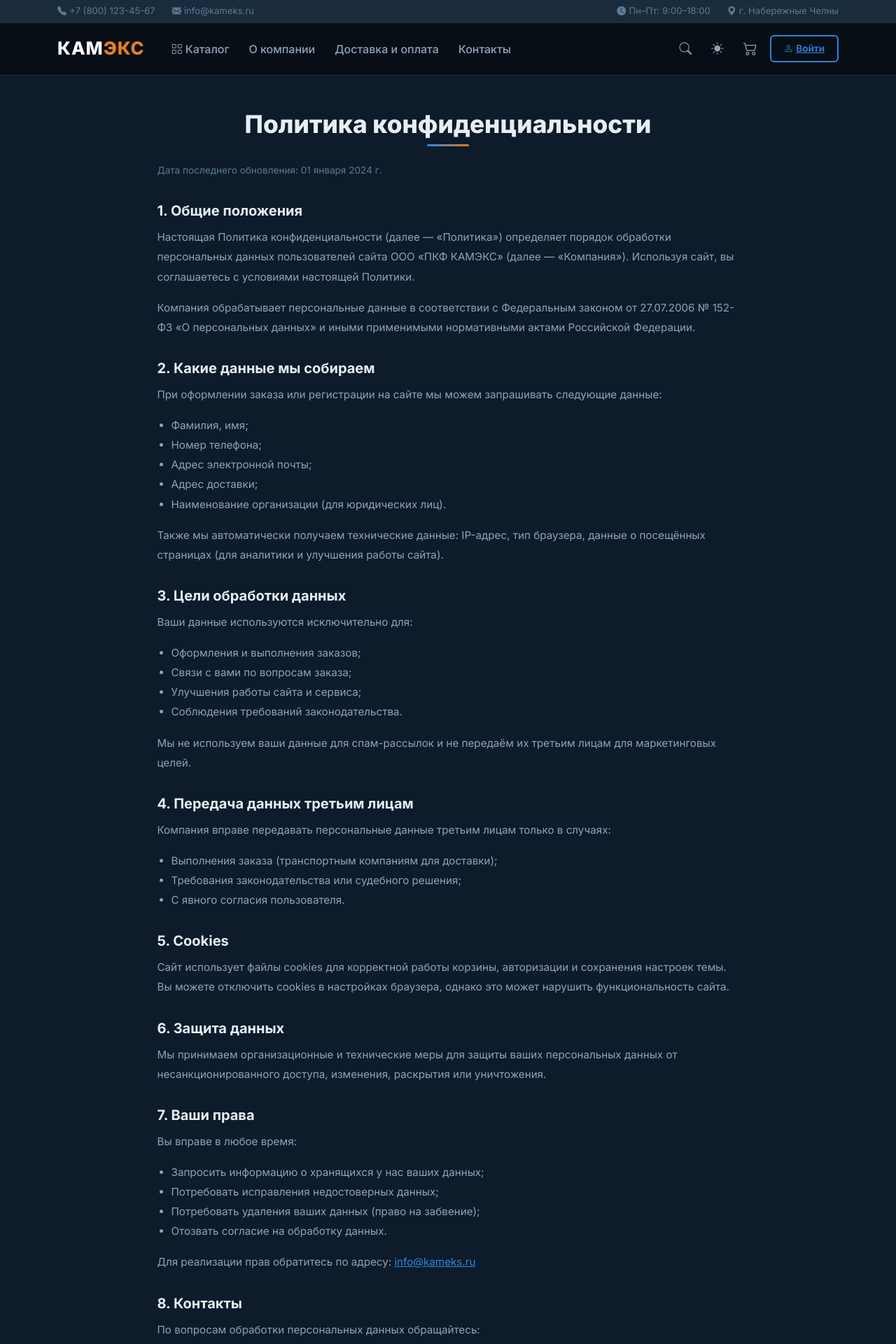
After one commit to hunterkroks/kameks, a Django app: page /privacy/ in a window 1280 px wide. The commit adds this page. Shown: the top 1920 px of the page at 70% size. Run offline with Django 5.2, Linux system fonts and the light colour scheme; parts of the project's set-up code (start-up, migrations or seed data) failed here and were passed over.

Commit message:
Поиск на главной, страницы сертификатов и политики, дедупликация брендов
- index.html: добавлена строка поиска в hero-секции с живыми подсказками (fetch /catalog/search-suggest/), Enter → каталог; удалены дублирующие hero-brand-pill (бренды остались в секции 03)
- main/urls.py + views.py: новые маршруты /certificates/ и /privacy/
- templates/main/certificates.html: страница сертификатов качества с карточками партнёров
- templates/main/privacy.html: полная политика конфиденциальности по 152-ФЗ
- footer.html: исправлены ссылки «Сертификаты» и «Политика конфиденциальности» на правильные URL

Co-Authored-By: Claude Sonnet 4.6 <noreply@anthropic.com>

```diff
--- a/apps/main/urls.py
+++ b/apps/main/urls.py
@@ -8,4 +8,6 @@ urlpatterns = [
     path('about/', views.about, name='about'),
     path('delivery/', views.delivery, name='delivery'),
     path('contacts/', views.contacts, name='contacts'),
+    path('certificates/', views.certificates, name='certificates'),
+    path('privacy/', views.privacy, name='privacy'),
 ]
--- a/apps/main/views.py
+++ b/apps/main/views.py
@@ -8,6 +8,14 @@ from apps.orders.models import OrderItem
 
 def about(request):
     return render(request, 'main/about.html')
+
+
+def certificates(request):
+    return render(request, 'main/certificates.html')
+
+
+def privacy(request):
+    return render(request, 'main/privacy.html')
 
 
 def delivery(request):
--- a/templates/includes/footer.html
+++ b/templates/includes/footer.html
@@ -49,8 +49,8 @@
           <li><a href="{% url 'main:delivery' %}">Доставка и оплата</a></li>
           <li><a href="{% url 'main:delivery' %}#warranty">Гарантия качества</a></li>
           <li><a href="{% url 'main:delivery' %}#warranty">Возврат товара</a></li>
-          <li><a href="{% url 'main:about' %}">Сертификаты</a></li>
-          <li><a href="{% url 'main:contacts' %}">Политика конфиденциальности</a></li>
+          <li><a href="{% url 'main:certificates' %}">Сертификаты</a></li>
+          <li><a href="{% url 'main:privacy' %}">Политика конфиденциальности</a></li>
         </ul>
       </div>
 
--- /dev/null
+++ b/templates/main/privacy.html
@@ -0,0 +1,104 @@
+{% extends 'base.html' %}
+{% load static %}
+
+{% block title %}Политика конфиденциальности — КАМЭКС{% endblock %}
+{% block meta_description %}Политика конфиденциальности ООО «ПКФ КАМЭКС». Порядок сбора, хранения и обработки персональных данных пользователей сайта.{% endblock %}
+
+{% block content %}
+<section class="py-5" style="background:var(--color-bg-primary);min-height:60vh;">
+  <div class="container">
+    <div class="row justify-content-center">
+      <div class="col-lg-9">
+
+        <h1 class="section-title mb-2">Политика конфиденциальности</h1>
+        <div class="section-divider mt-2 mb-4"></div>
+        <p style="color:var(--color-text-muted);font-size:0.85rem;margin-bottom:36px;">
+          Дата последнего обновления: 01 января 2024 г.
+        </p>
+
+        <div style="color:var(--color-text-secondary);line-height:1.85;font-size:0.95rem;">
+
+          <h5 style="color:var(--color-text-primary);margin-top:32px;margin-bottom:12px;">1. Общие положения</h5>
+          <p>Настоящая Политика конфиденциальности (далее — «Политика») определяет порядок обработки персональных данных
+          пользователей сайта ООО «ПКФ КАМЭКС» (далее — «Компания»). Используя сайт, вы соглашаетесь с условиями
+          настоящей Политики.</p>
+          <p>Компания обрабатывает персональные данные в соответствии с Федеральным законом от 27.07.2006 № 152-ФЗ
+          «О персональных данных» и иными применимыми нормативными актами Российской Федерации.</p>
+
+          <h5 style="color:var(--color-text-primary);margin-top:32px;margin-bottom:12px;">2. Какие данные мы собираем</h5>
+          <p>При оформлении заказа или регистрации на сайте мы можем запрашивать следующие данные:</p>
+          <ul style="padding-left:20px;margin-bottom:16px;">
+            <li>Фамилия, имя;</li>
+            <li>Номер телефона;</li>
+            <li>Адрес электронной почты;</li>
+            <li>Адрес доставки;</li>
+            <li>Наименование организации (для юридических лиц).</li>
+          </ul>
+          <p>Также мы автоматически получаем технические данные: IP-адрес, тип браузера, данные о посещённых страницах
+          (для аналитики и улучшения работы сайта).</p>
+
+          <h5 style="color:var(--color-text-primary);margin-top:32px;margin-bottom:12px;">3. Цели обработки данных</h5>
+          <p>Ваши данные используются исключительно для:</p>
+          <ul style="padding-left:20px;margin-bottom:16px;">
+            <li>Оформления и выполнения заказов;</li>
+            <li>Связи с вами по вопросам заказа;</li>
+            <li>Улучшения работы сайта и сервиса;</li>
+            <li>Соблюдения требований законодательства.</li>
+          </ul>
+          <p>Мы не используем ваши данные для спам-рассылок и не передаём их третьим лицам для маркетинговых целей.</p>
+
+          <h5 style="color:var(--color-text-primary);margin-top:32px;margin-bottom:12px;">4. Передача данных третьим лицам</h5>
+          <p>Компания вправе передавать персональные данные третьим лицам только в случаях:</p>
+          <ul style="padding-left:20px;margin-bottom:16px;">
+            <li>Выполнения заказа (транспортным компаниям для доставки);</li>
+            <li>Требования законодательства или судебного решения;</li>
+            <li>С явного согласия пользователя.</li>
+          </ul>
+
+          <h5 style="color:var(--color-text-primary);margin-top:32px;margin-bottom:12px;">5. Cookies</h5>
+          <p>Сайт использует файлы cookies для корректной работы корзины, авторизации и сохранения настроек темы.
+          Вы можете отключить cookies в настройках браузера, однако это может нарушить функциональность сайта.</p>
+
+          <h5 style="color:var(--color-text-primary);margin-top:32px;margin-bottom:12px;">6. Защита данных</h5>
+          <p>Мы принимаем организационные и технические меры для защиты ваших персональных данных от
+          несанкционированного доступа, изменения, раскрытия или уничтожения.</p>
+
+          <h5 style="color:var(--color-text-primary);margin-top:32px;margin-bottom:12px;">7. Ваши права</h5>
+          <p>Вы вправе в любое время:</p>
+          <ul style="padding-left:20px;margin-bottom:16px;">
+            <li>Запросить информацию о хранящихся у нас ваших данных;</li>
+            <li>Потребовать исправления недостоверных данных;</li>
+            <li>Потребовать удаления ваших данных (право на забвение);</li>
+            <li>Отозвать согласие на обработку данных.</li>
+          </ul>
+          <p>Для реализации прав обратитесь по адресу: <a href="mailto:info@kameks.ru">info@kameks.ru</a></p>
+
+          <h5 style="color:var(--color-text-primary);margin-top:32px;margin-bottom:12px;">8. Контакты</h5>
+          <p>По вопросам обработки персональных данных обращайтесь:</p>
+          <ul style="padding-left:20px;margin-bottom:16px;">
+            <li>ООО «ПКФ КАМЭКС»</li>
+            <li>Адрес: г. Набережные Челны, Промышленная улица 50, офис 106</li>
+            <li>Email: <a href="mailto:info@kameks.ru">info@kameks.ru</a></li>
+            <li>Телефон: <a href="tel:+78001234567">+7 (800) 123-45-67</a></li>
+          </ul>
+
+          <h5 style="color:var(--color-text-primary);margin-top:32px;margin-bottom:12px;">9. Изменения Политики</h5>
+          <p>Компания вправе вносить изменения в настоящую Политику. Актуальная версия всегда доступна на этой странице.
+          Продолжение использования сайта после публикации изменений означает согласие с новой редакцией Политики.</p>
+
+        </div>
+
+        <div class="mt-5 pt-3" style="border-top:1px solid var(--color-border);">
+          <a href="{% url 'main:contacts' %}" class="btn-kameks-outline text-decoration-none me-3">
+            <i class="bi bi-envelope me-2"></i>Написать нам
+          </a>
+          <a href="{% url 'main:index' %}" class="text-decoration-none" style="color:var(--color-text-muted);font-size:0.9rem;">
+            <i class="bi bi-arrow-left me-1"></i>На главную
+          </a>
+        </div>
+
+      </div>
+    </div>
+  </div>
+</section>
+{% endblock %}
```
Also changed, not shown: templates/main/certificates.html (added, +93 -0 lines), templates/main/index.html (+82 -5 lines).
